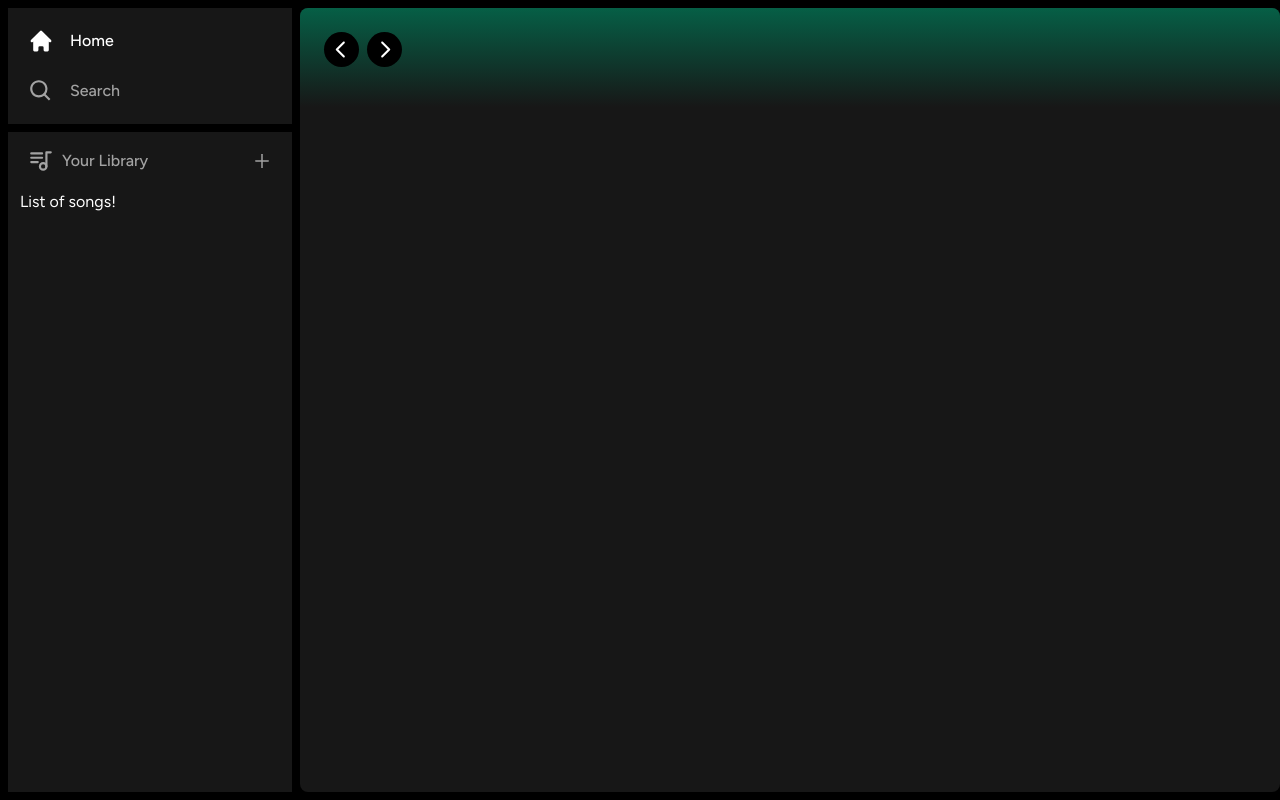
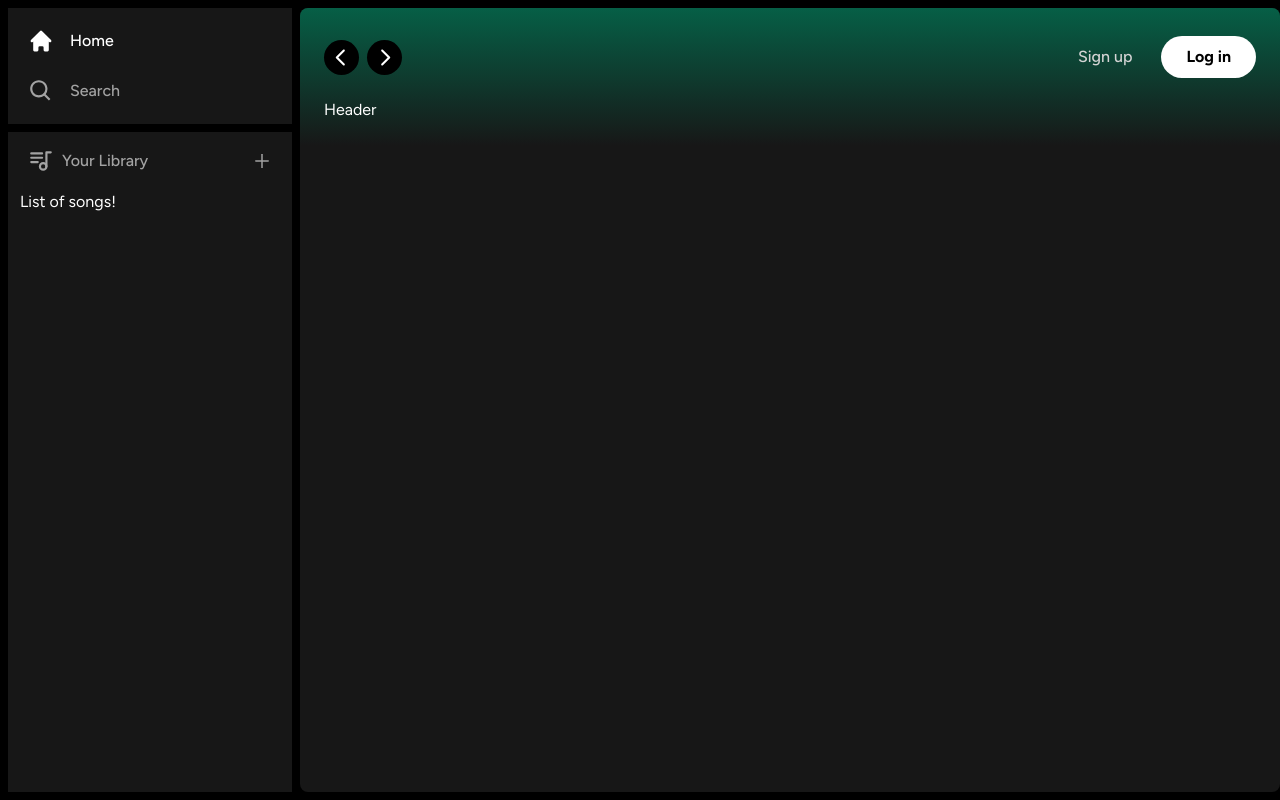
Before and after one commit to Hemant-Bhardwaj/Spotify-Clone, a Next.js app: page / in a window 1280 px wide. Built offline with nearby package versions, Linux system fonts and the light colour scheme.

Commit message:
create custom button component

```diff
--- /dev/null
+++ b/components/Button.tsx
@@ -0,0 +1,43 @@
+import { forwardRef } from "react";
+import { twMerge } from "tailwind-merge";
+
+export interface ButtonProps
+  extends React.ButtonHTMLAttributes<HTMLButtonElement> {}
+
+const Button = forwardRef<HTMLButtonElement, ButtonProps>(
+  ({ className, children, disabled, type = "button", ...props }, ref) => {
+    return (
+      <button
+        type={type}
+        className={twMerge(
+          `
+          w-full
+          rounded-full
+          bg-green-500
+          border
+          border-transparent
+          px-3
+          py-3
+          disabled:cursor-not-allowed
+          disabled:opacity-50
+          text-black
+          font-bold
+          hover:opacity-75
+          transition
+        `,
+          disabled && "opacity-75 cursor-not-allowed",
+          className
+        )}
+        disabled={disabled}
+        ref={ref}
+        {...props}
+      >
+        {children}
+      </button>
+    );
+  }
+);
+
+Button.displayName = "Button";
+
+export default Button;
--- a/components/Header.tsx
+++ b/components/Header.tsx
@@ -4,6 +4,7 @@
 import { RxCaretLeft, RxCaretRight } from "react-icons/rx";
 import { HiHome } from "react-icons/hi";
 import { BiSearch } from "react-icons/bi";
+import Button from "./Button";
 
 interface HeaderProps {
   children: React.ReactNode;
@@ -96,7 +97,26 @@
             <BiSearch className="text-black" size={20} />
           </button>
         </div>
+        <div className="flex justify-between items-center gap-x-4">
+          <>
+            <div>
+              <Button
+                className="
+                    bg-transparent
+                    text-neutral-300
+                    font-medium
+                  "
+              >
+                Sign up
+              </Button>
+            </div>
+            <div>
+              <Button className="bg-white px-6 py-2">Log in</Button>
+            </div>
+          </>
+        </div>
       </div>
+      {children}
     </div>
   );
 };
```
